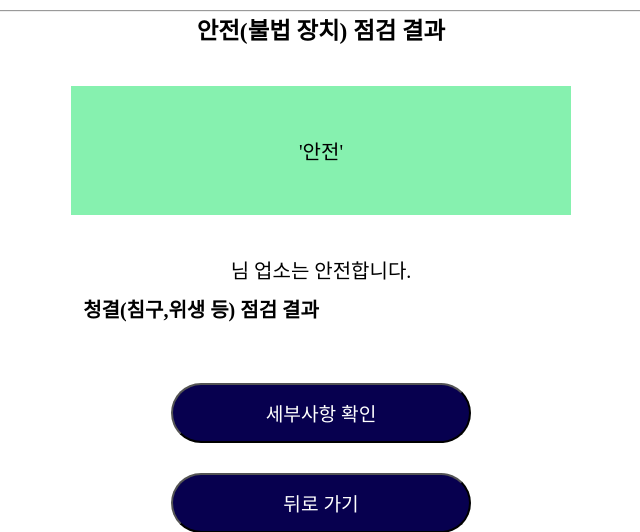
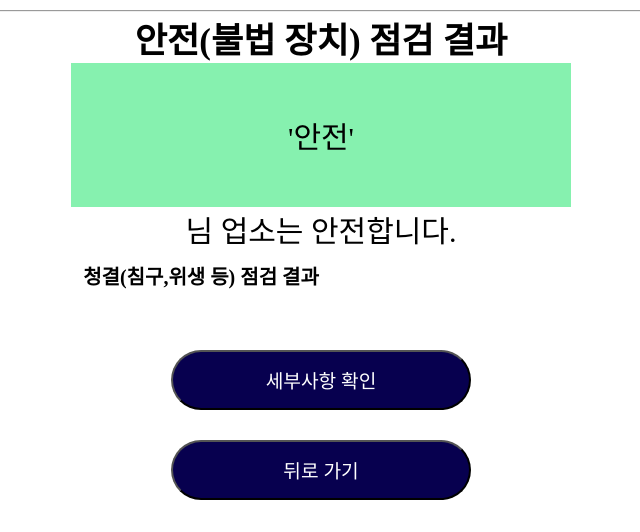
Before and after one commit to kingjiwoo/ASHG_beta, a Django app: template lodge/templates/report_main.html in a window 1280 px wide. Shown: the part 81-613 px from the top of the page, without its empty margins (319-959 px from the left). Run offline with Django 4.2, Linux system fonts and the light colour scheme; the template is opened without the code that fills it, so the values that code supplies are empty; the visitor is signed in with stand-in values (Sample User, id 1); some web fonts are replaced.

Commit message:
1차 프론트 엔드 수정

```diff
--- a/lodge/templates/report_main.html
+++ b/lodge/templates/report_main.html
@@ -25,8 +25,8 @@
           .navright{text-align: right; display: inline-block; align-items: right;}
           .block{text-align: center; display: block;margin-left: 200px; margin-right: 200px;}
           .snt{text-align: right; font-family: 'GangwonEduPowerExtraBoldA';}
-          .boxSafety1{background-color:rgb(134, 241, 175); color:black;width: 400px; padding: 50px; margin: 40px;}
-          .boxSafety2{background-color:rgb(237, 115, 134); color:black;width: 400px; padding: 50px; margin: 40px;}
+          .boxSafety1{background-color:rgb(134, 241, 175); color:black;width: 400px; height: 20px; font-size: 30px; padding: 50px; margin: 40px;vertical-align: middle; display: table-cell;}
+          .boxSafety2{background-color:rgb(237, 115, 134); color:black;width: 400px; height: 20px; font-size: 30px; padding: 50px; margin: 40px;vertical-align: middle; display: table-cell;}
           .main {background: #FAFAFA; min-height: 700px;}
           .btnSubmit{width:300px; margin:auto;margin-top: 30px; display:block; height: 60px;font-family: 'GangwonEduPowerExtraBoldA';
             border-radius: 30px 30px 30px 30px / 30px 30px 30px 30px;background-color: #07004f; color: #FFFFFF;
@@ -40,7 +40,7 @@
             font-size: 20px; font-family:'SpoqaHanSansNeo-Regular' ;}
           .content{align-items: center; margin: auto; text-align: center;}
           .resultSafety{align-items: center; margin: auto; text-align: center;display: inline-block;
-            font-size: 20px; font-family:'SpoqaHanSansNeo-Regular' ;}
+            font-size: 30px; font-family:'SpoqaHanSansNeo-Regular' ;}
         </style>
       <title>모니터링 기본</title>
     </head>
```
Also changed, not shown: 1 other file.
